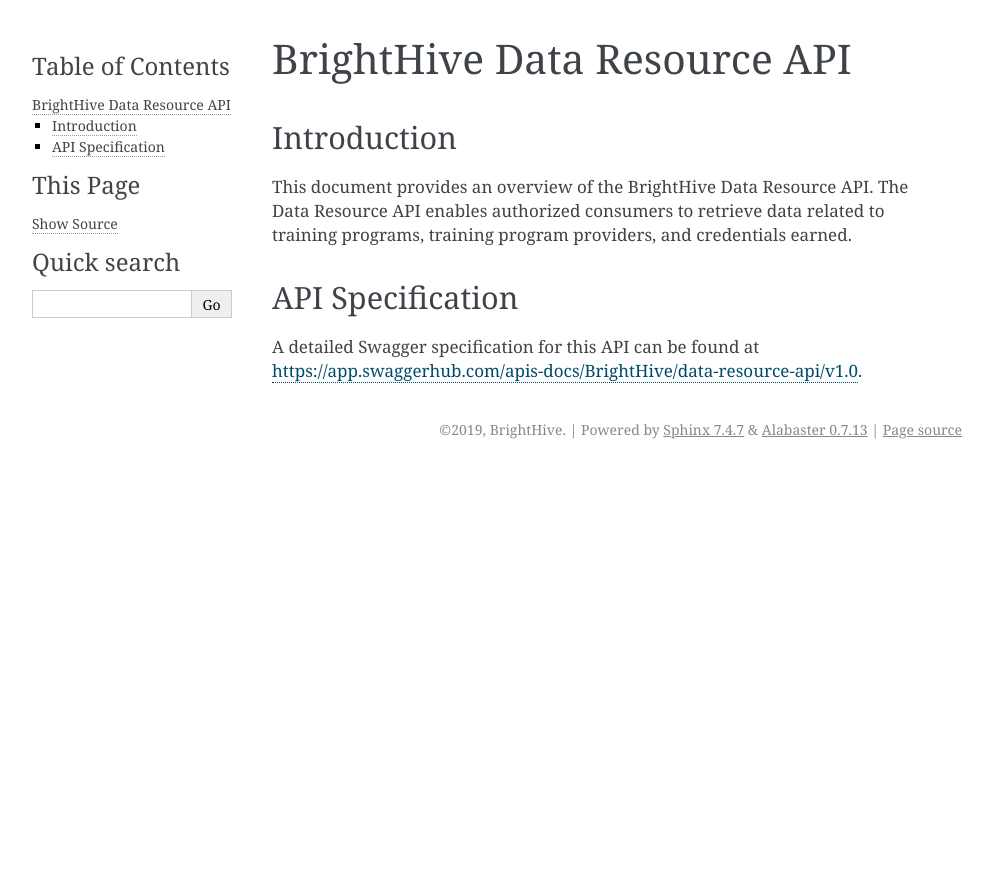
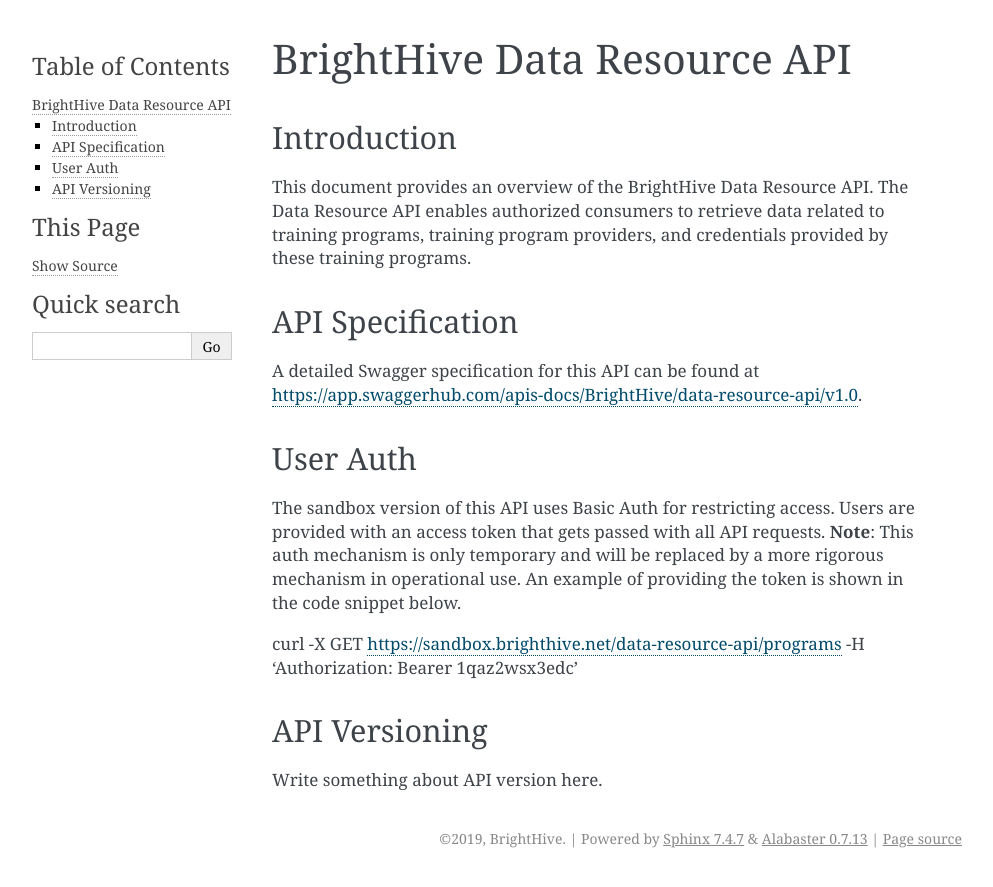
Before and after one commit to brighthive/data-resource-api-static, a Sphinx documentation site: the page built from docs/source/index.rst, in a window 1280 px wide. Shown: the top 887 px of the page, without its empty margins (148-1141 px from the left). Built offline with Sphinx 7.4.7, drawn with Linux system fonts in a browser that asks for light colours.

Commit message:
docs: add information about user auth

```diff
--- a/docs/source/index.rst
+++ b/docs/source/index.rst
@@ -10,8 +10,25 @@
 
 This document provides an overview of the BrightHive Data Resource API.
 The Data Resource API enables authorized consumers to retrieve data related
-to training programs, training program providers, and credentials earned.
+to training programs, training program providers, and credentials provided by
+these training programs.
 
 API Specification
 ^^^^^^^^^^^^^^^^^
 A detailed Swagger specification for this API can be found at `https://app.swaggerhub.com/apis-docs/BrightHive/data-resource-api/v1.0 <https://app.swaggerhub.com/apis-docs/BrightHive/data-resource-api/v1.0>`_.
+
+User Auth
+^^^^^^^^^^
+The sandbox version of this API uses Basic Auth for restricting access. Users
+are provided with an access token that gets passed with all API requests.
+**Note**: This auth mechanism is only temporary and will be replaced by a
+more rigorous mechanism in operational use. An example of providing the token
+is shown in the code snippet below.
+
+.. code-block: bash
+
+curl -X GET https://sandbox.brighthive.net/data-resource-api/programs -H 'Authorization: Bearer 1qaz2wsx3edc'
+
+API Versioning
+^^^^^^^^^^^^^^
+Write something about API version here.
```
